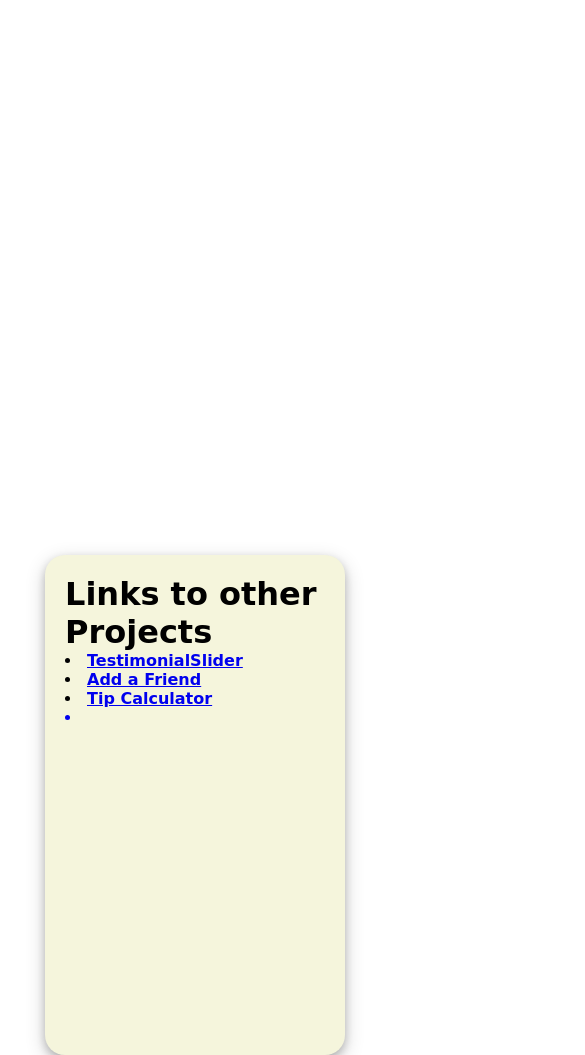
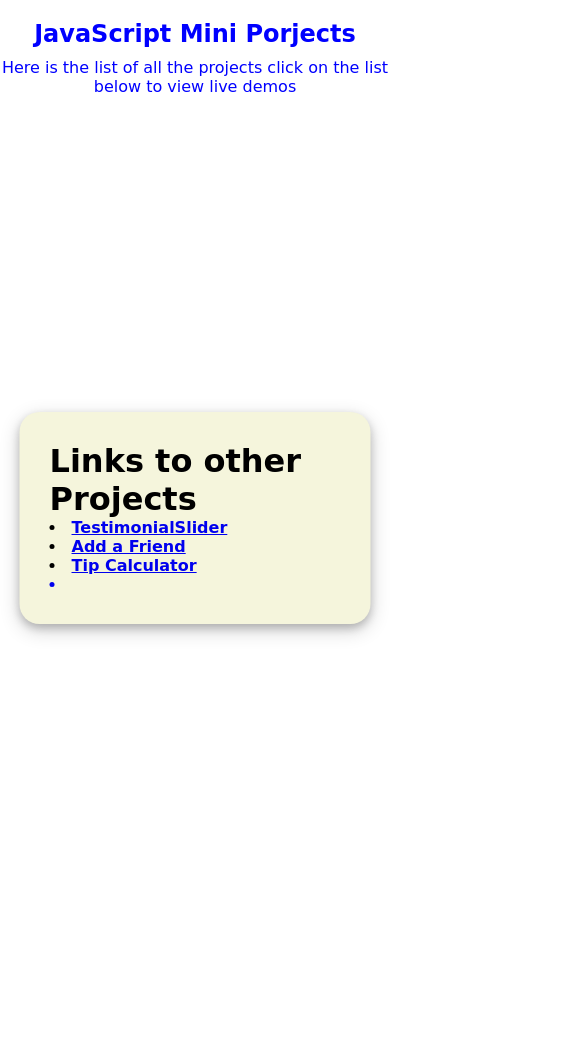
Before and after one commit to madgulas/JavaScriptMini, a plain HTML site: page list.html in a window 390 px wide. Shown: the top 1055 px of the page, 585 px wide, since content can reach past the window. After the commit the page ends 864 px from the top, so only its background shows below. Drawn offline with Linux system fonts and the light colour scheme.

Commit message:
Update list.css

```diff
--- a/list.css
+++ b/list.css
@@ -1,39 +1,68 @@
-*{
+* {
     margin: 0;
     padding: 0;
     font-family: cursive;
     box-sizing: border-box;
 }
 
-html, body{
+html, body {
     width: 100%;
     height: 100%;
 }
 
-#list{
-    width: 300px;
-    height: 500px;
+#list {
+    width: 80%; /* Adjust the width to a percentage for responsiveness */
+    max-width: 300px; /* Ensure it doesn’t go too wide on large screens */
+    height: auto; /* Let height adjust naturally */
     background-color: beige;
-    top: 40%;
+    top: 50%;
     left: 50%;
     position: relative;
-
     transform: translate(-50%, -50%);
     justify-content: center;
     border-radius: 20px;
-    box-shadow:  0 4px 8px 0 rgba(0, 0, 0, 0.2), 0 6px 20px 0 rgba(0, 0, 0, 0.19); ;
+    box-shadow: 0 4px 8px 0 rgba(0, 0, 0, 0.2), 0 6px 20px 0 rgba(0, 0, 0, 0.19);
+    padding: 20px; /* Add some padding for inner content */
 }
-#l{
+
+#l {
     padding: 20px;
 }
 
-h2{
+h2 {
     margin-top: 30px;
-    margin-left: 700px;
+    text-align: center; /* Center the heading */
     color: blue;
+    font-size: 2rem; /* Use relative font size */
 }
-p{
-    margin-top: 30px;
-    margin-left: 600px;
+
+p {
+    margin-top: 10px;
+    text-align: center;
     color: blue;
+    font-size: 1.2rem; /* Use relative font size */
 }
+
+/* Media query for smaller screens */
+@media (max-width: 768px) {
+    h2 {
+        font-size: 1.5rem; /* Decrease heading size on mobile */
+        margin-top: 20px;
+    }
+
+    p {
+        font-size: 1rem; /* Decrease paragraph font size */
+        margin-top: 10px;
+    }
+
+    #list {
+        width: 90%; /* Make the list take more width on smaller screens */
+        max-width: 100%; /* Remove the maximum width restriction on mobile */
+        height: auto;
+        padding: 15px; /* Adjust padding for smaller screens */
+    }
+
+    #l {
+        padding: 15px;
+    }
+}
```
